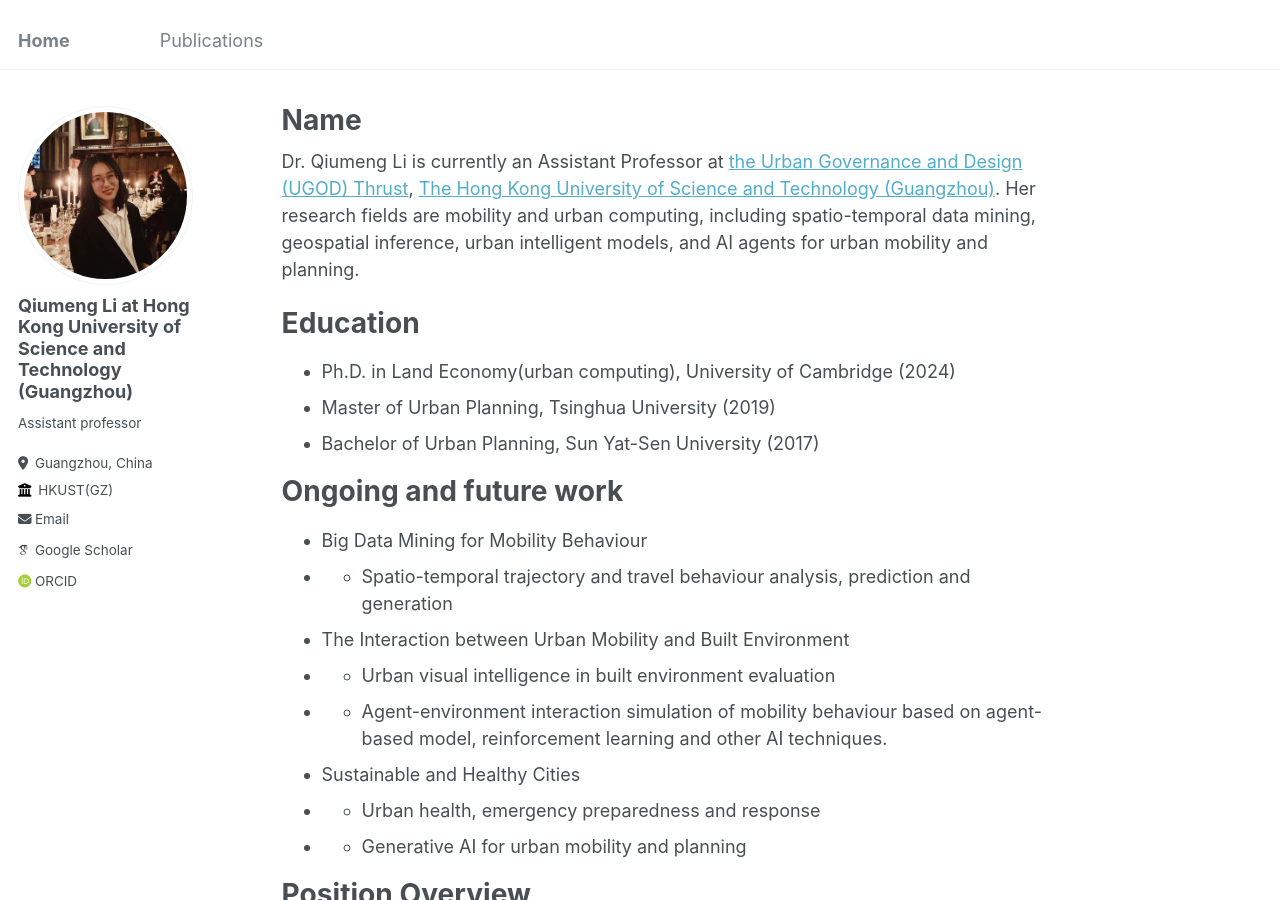
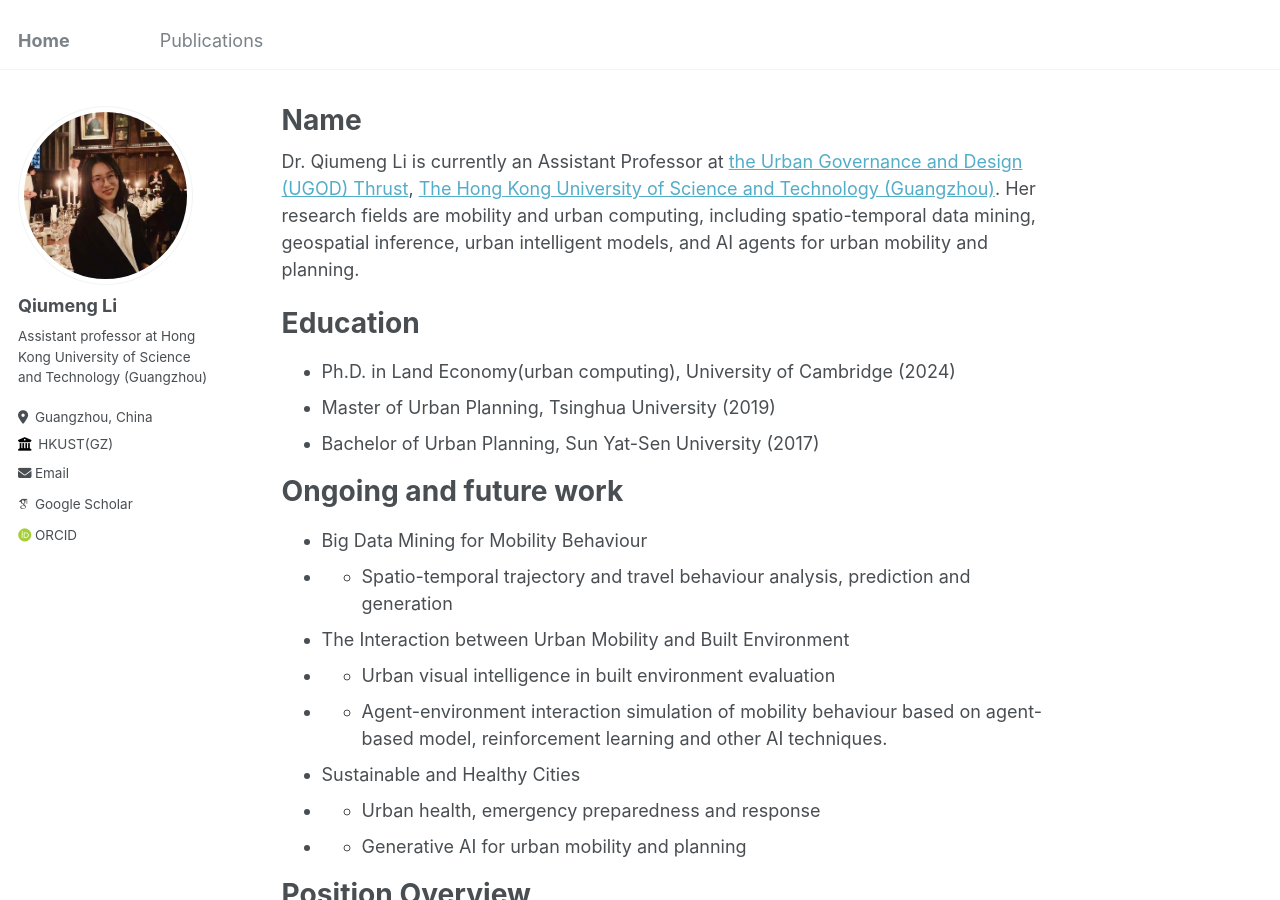
Before and after one commit to qiumengl/qiumengl.github.io, a Jekyll site: the page built from _pages/about.md, in a window 1280 px wide and 900 px high. Built offline with Jekyll 4.4.1, drawn with Linux system fonts in a browser that asks for light colours; some web fonts are replaced.

```diff
--- a/_config.yml
+++ b/_config.yml
@@ -22,9 +22,9 @@ repository               : "qiumengl/qiumengl.github.io"
 author:
   # Biographic information
   avatar           : "profig1.png"
-  name             : "Qiumeng Li at Hong Kong University of Science and Technology (Guangzhou)"
+  name             : "Qiumeng Li"
   pronouns         : # example: "she/her"
-  bio              : "Assistant professor"
+  bio              : "Assistant professor at Hong Kong University of Science and Technology (Guangzhou)"
   location         : "Guangzhou, China"
   employer         : "HKUST(GZ)"
   uri              : # URL
```
